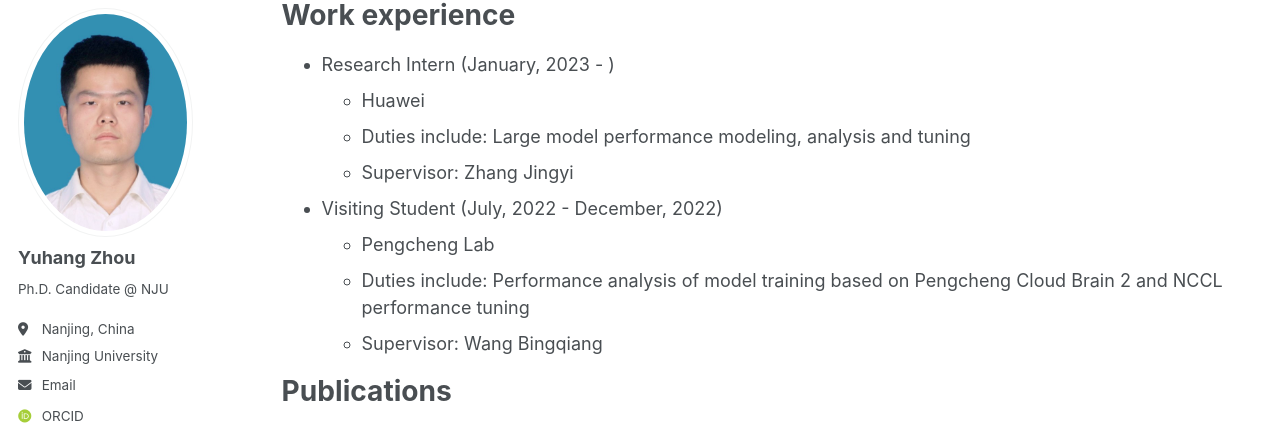
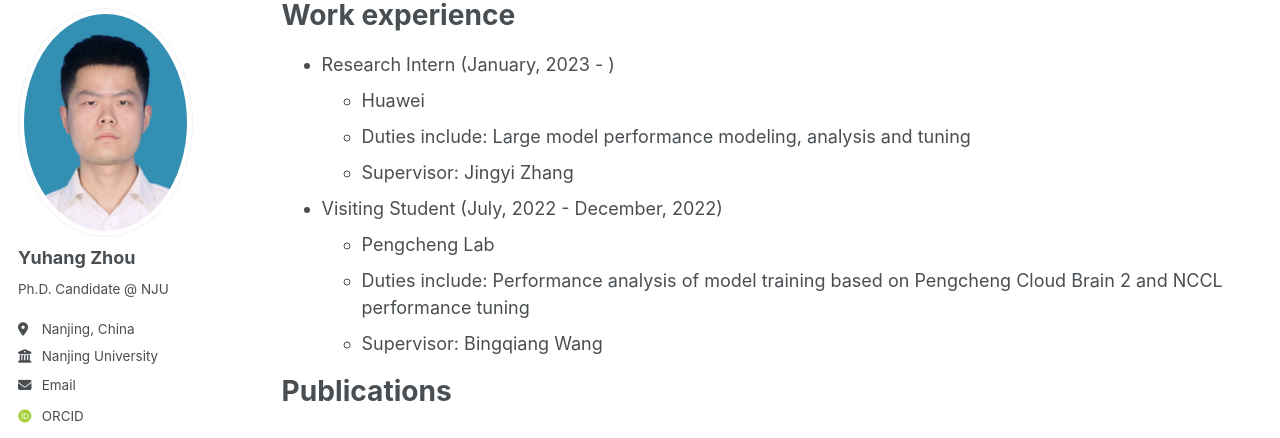
Before and after one commit to njuzyh/njuzyh.github.io, a Jekyll site: the page built from _pages/home.md, in a window 1280 px wide and 900 px high, scrolled down 411 px. Shown: the part 98-536 px from the top of the window. Built offline with Jekyll 4.4.1, drawn with Linux system fonts in a browser that asks for light colours; some web fonts are replaced.

```diff
--- a/_pages/home.md
+++ b/_pages/home.md
@@ -29,12 +29,12 @@ Work experience
 * Research Intern (January, 2023 - )
   - Huawei
   - Duties include: Large model performance modeling, analysis and tuning
-  - Supervisor: Zhang Jingyi
+  - Supervisor: Jingyi Zhang
 
 * Visiting Student (July, 2022 - December, 2022)
   - Pengcheng Lab
   - Duties include: Performance analysis of model training based on Pengcheng Cloud Brain 2 and NCCL performance tuning
-  - Supervisor: Wang Bingqiang
+  - Supervisor: Bingqiang Wang
 
 Publications
 ======
```
